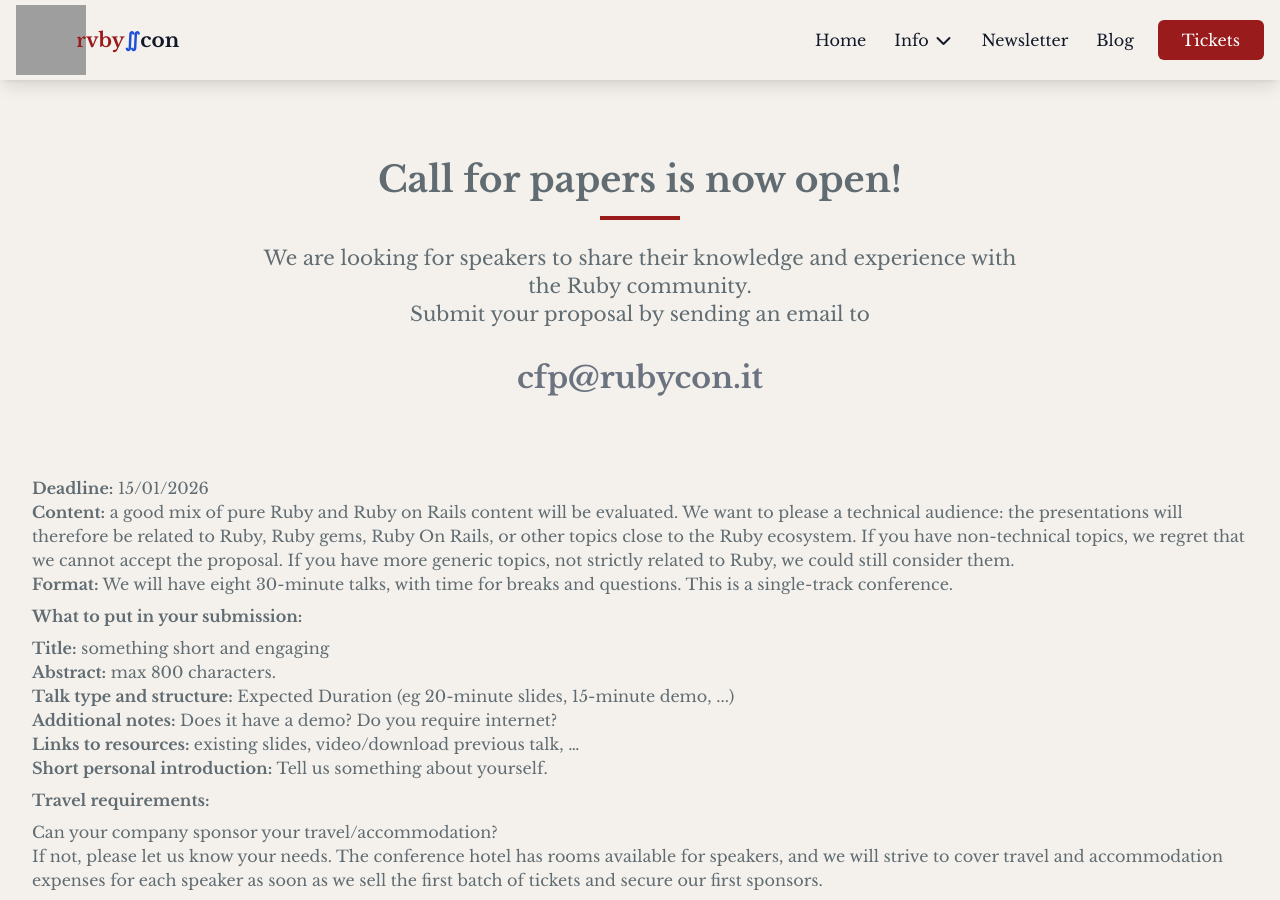
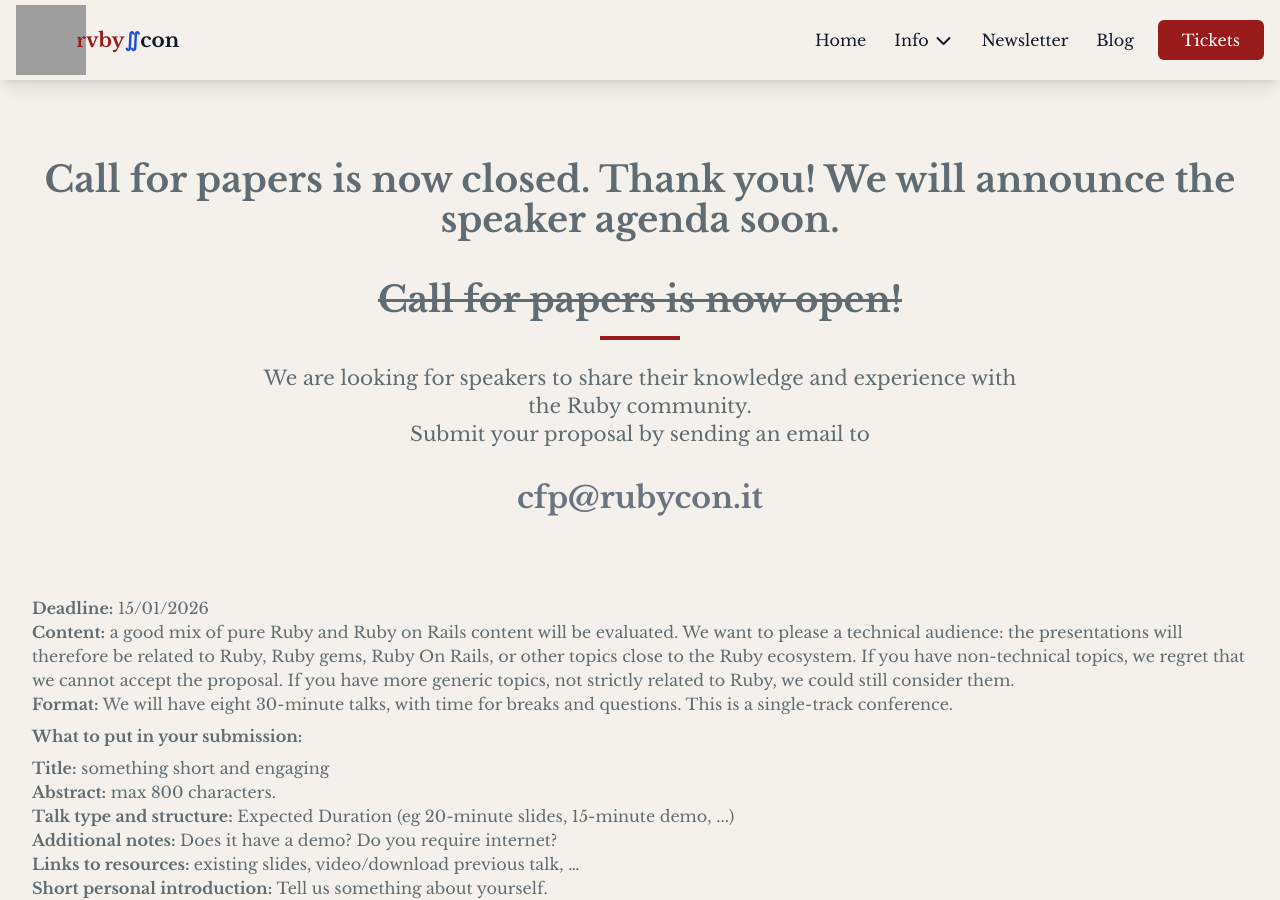
Before and after one commit to palladius/rubycon.it, a Jekyll site: the page built from rubycon.it/cfp.html, in a window 1280 px wide and 900 px high. Built offline with Jekyll 4.4.1, drawn with Linux system fonts in a browser that asks for light colours; nearby versions of some CDN libraries; grey boxes are pictures that could not be loaded.

Commit message:
Closing CFP

```diff
--- a/rubycon.it/cfp.html
+++ b/rubycon.it/cfp.html
@@ -35,7 +35,7 @@
 
 {% include section.html
     id="cfp"
-    title="Call for papers is now open!"
+    title="Call for papers is now closed. Thank you! We will announce the speaker agenda soon.<br><br><span style='text-decoration: line-through;'>Call for papers is now open!</span>"
     description="We are looking for speakers to share their knowledge and experience with the Ruby community.<br>
                  Submit your proposal by sending an email to"
     content=content
```
